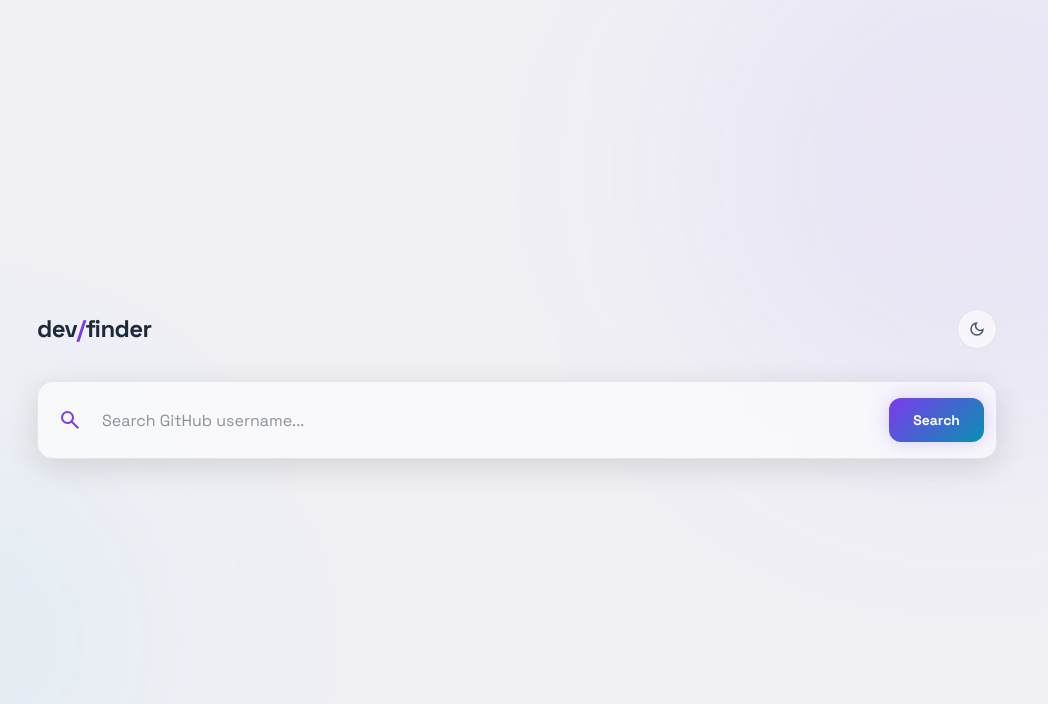
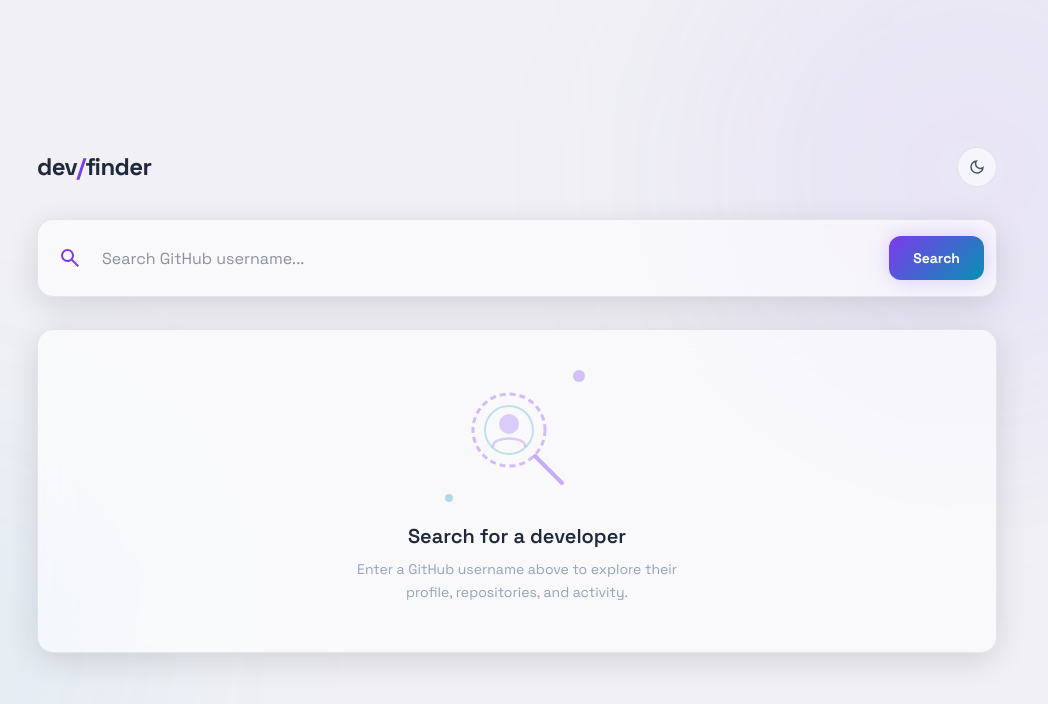
Before and after one commit to Dayron-Glez/github-user-search, a Next.js app: page / in a window 1280 px wide. Shown: the top 704 px of the page, without its empty margins (123-1171 px from the left). Built offline with nearby package versions, Linux system fonts and the light colour scheme.

Commit message:
feat(ui): add skeleton loading and empty state components for user search

```diff
--- /dev/null
+++ b/src/app/components/EmptyState.tsx
@@ -0,0 +1,89 @@
+const EmptyState = () => {
+  return (
+    <div className="animate-card-enter glass-card rounded-2xl p-8 sm:p-12 flex flex-col items-center text-center">
+      {/* Search illustration */}
+      <div className="relative mb-6">
+        <svg
+          width="120"
+          height="120"
+          viewBox="0 0 120 120"
+          fill="none"
+          xmlns="http://www.w3.org/2000/svg"
+          className="opacity-80"
+        >
+          {/* Outer circle */}
+          <circle
+            cx="52"
+            cy="52"
+            r="36"
+            stroke="var(--color-accent)"
+            strokeWidth="3"
+            strokeDasharray="6 4"
+            opacity="0.4"
+          />
+          {/* Inner circle */}
+          <circle
+            cx="52"
+            cy="52"
+            r="24"
+            stroke="var(--color-accent-secondary)"
+            strokeWidth="2"
+            opacity="0.3"
+          />
+          {/* Search handle */}
+          <line
+            x1="78"
+            y1="78"
+            x2="105"
+            y2="105"
+            stroke="var(--color-accent)"
+            strokeWidth="4"
+            strokeLinecap="round"
+            opacity="0.5"
+          />
+          {/* User icon in center */}
+          <circle
+            cx="52"
+            cy="46"
+            r="10"
+            fill="var(--color-accent)"
+            opacity="0.3"
+          />
+          <path
+            d="M36 68 C36 58 68 58 68 68"
+            stroke="var(--color-accent)"
+            strokeWidth="2.5"
+            strokeLinecap="round"
+            fill="none"
+            opacity="0.3"
+          />
+        </svg>
+
+        {/* Decorative dots */}
+        <div
+          className="absolute -top-2 -right-2 w-3 h-3 rounded-full"
+          style={{ backgroundColor: 'var(--color-accent)', opacity: 0.3 }}
+        />
+        <div
+          className="absolute -bottom-1 -left-3 w-2 h-2 rounded-full"
+          style={{ backgroundColor: 'var(--color-accent-secondary)', opacity: 0.3 }}
+        />
+      </div>
+
+      <h3
+        className="text-xl font-semibold mb-2"
+        style={{ color: 'var(--color-text-primary)' }}
+      >
+        Search for a developer
+      </h3>
+      <p
+        className="text-sm max-w-xs leading-relaxed"
+        style={{ color: 'var(--color-text-muted)' }}
+      >
+        Enter a GitHub username above to explore their profile, repositories, and activity.
+      </p>
+    </div>
+  )
+}
+
+export default EmptyState
--- /dev/null
+++ b/src/app/components/UserCardSkeleton.tsx
@@ -0,0 +1,55 @@
+const UserCardSkeleton = () => {
+  return (
+    <article
+      className="glass-card grid-areas rounded-2xl p-6 sm:p-8 animate-card-enter"
+    >
+      {/* Avatar skeleton */}
+      <div className="section-logo flex items-start justify-center">
+        <div className="skeleton-shimmer w-[120px] h-[120px] rounded-full" />
+      </div>
+
+      {/* Name + Handle skeleton */}
+      <div className="section-title flex flex-col justify-center gap-2">
+        <div className="skeleton-shimmer h-8 w-48 rounded-lg" />
+        <div className="skeleton-shimmer h-4 w-32 rounded-md" />
+      </div>
+
+      {/* Join date skeleton */}
+      <div className="section-date flex lg:justify-end">
+        <div className="skeleton-shimmer h-4 w-36 rounded-md" />
+      </div>
+
+      {/* Bio skeleton */}
+      <div className="section-description mt-4 space-y-2">
+        <div className="skeleton-shimmer h-4 w-full rounded-md" />
+        <div className="skeleton-shimmer h-4 w-4/5 rounded-md" />
+        <div className="skeleton-shimmer h-4 w-3/5 rounded-md" />
+      </div>
+
+      {/* Stats skeleton */}
+      <div
+        className="section-number flex justify-around gap-4 mt-6 rounded-2xl p-6"
+        style={{ backgroundColor: 'var(--color-stats-bg)' }}
+      >
+        {[1, 2, 3].map(i => (
+          <div key={i} className="flex flex-col items-center gap-2">
+            <div className="skeleton-shimmer h-3 w-14 rounded-md" />
+            <div className="skeleton-shimmer h-7 w-10 rounded-md" />
+          </div>
+        ))}
+      </div>
+
+      {/* Social links skeleton */}
+      <div className="section-social grid grid-cols-1 sm:grid-cols-2 gap-2 mt-6">
+        {[1, 2, 3, 4].map(i => (
+          <div key={i} className="flex items-center gap-3 py-2 px-3">
+            <div className="skeleton-shimmer w-5 h-5 rounded-full flex-shrink-0" />
+            <div className="skeleton-shimmer h-4 w-28 rounded-md" />
+          </div>
+        ))}
+      </div>
+    </article>
+  )
+}
+
+export default UserCardSkeleton
--- a/src/app/globals.css
+++ b/src/app/globals.css
@@ -118,6 +118,27 @@
   animation: card-enter 0.4s cubic-bezier(0.16, 1, 0.3, 1) forwards;
 }
 
+@keyframes shimmer {
+  0% {
+    background-position: -200% 0;
+  }
+  100% {
+    background-position: 200% 0;
+  }
+}
+
+.skeleton-shimmer {
+  background: linear-gradient(
+    90deg,
+    var(--color-surface) 25%,
+    var(--color-surface-hover) 50%,
+    var(--color-surface) 75%
+  );
+  background-size: 200% 100%;
+  animation: shimmer 1.5s ease-in-out infinite;
+  border-radius: 0.5rem;
+}
+
 /* ==============================
    BUTTON GLOW
    ============================== */
--- a/src/app/page.tsx
+++ b/src/app/page.tsx
@@ -2,13 +2,22 @@
 import { useState } from "react"
 import FormSearchUser from "./components/FormSearchUser"
 import UserCardInfo from "./components/UserCardInfo"
+import UserCardSkeleton from "./components/UserCardSkeleton"
+import EmptyState from "./components/EmptyState"
 import { User } from '@/app/interfaces/user'
 
 const Home = () => {
   const [user, setUser] = useState<User | null>(null)
   const [error, setError] = useState<string | null>(null)
+  const [loading, setLoading] = useState(false)
+  const [hasSearched, setHasSearched] = useState(false)
 
   const getUser = async (username: string) => {
+    setLoading(true)
+    setError(null)
+    setHasSearched(true)
+
+    try {
       const res = await fetch(`https://api.github.com/users/${username}`)
       const data = await res.json()
 
@@ -20,19 +29,27 @@ const Home = () => {
 
       setUser(data)
       setError(null)
+    } catch {
+      setUser(null)
+      setError("Something went wrong. Please try again.")
+    } finally {
+      setLoading(false)
+    }
   }
 
   return (
     <>
       <FormSearchUser getUser={getUser} />
 
-      {user && (
+      {loading && <UserCardSkeleton />}
+
+      {!loading && user && (
         <div key={user.login} className="animate-card-enter">
           <UserCardInfo user={user} />
         </div>
       )}
 
-      {error && (
+      {!loading && error && (
         <div
           className="animate-card-enter glass-card rounded-2xl p-6 text-center"
           style={{ borderColor: 'rgba(239, 68, 68, 0.3)' }}
@@ -45,6 +62,8 @@ const Home = () => {
           </p>
         </div>
       )}
+
+      {!loading && !user && !error && !hasSearched && <EmptyState />}
     </>
   )
 }
```
Lines whose indentation alone changed are shown as unchanged.
